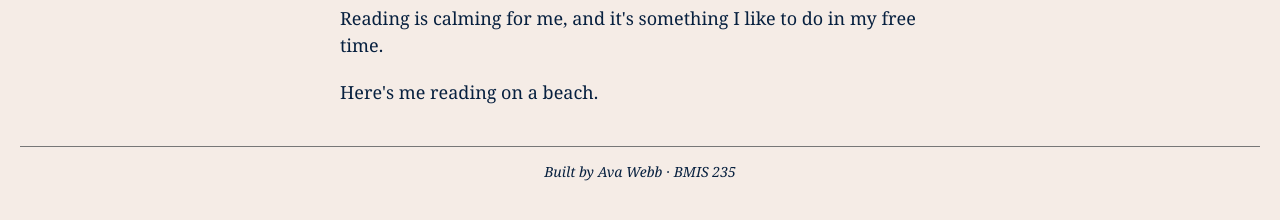
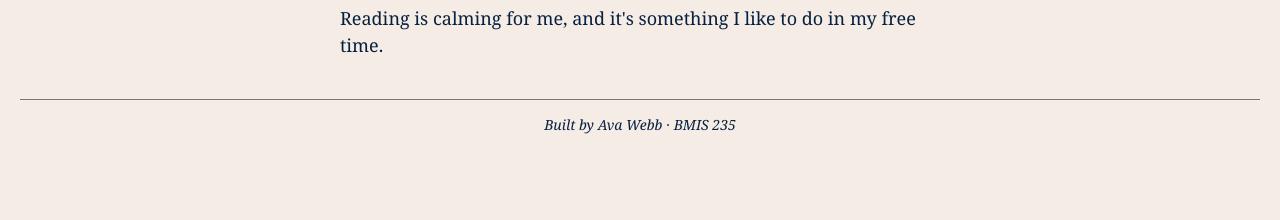
Before and after one commit to avawebb4/bmis235-html-3, a plain HTML site: page reading.html in a window 1280 px wide. Shown: the part 190-410 px from the top of the page. Drawn offline with Linux system fonts and the light colour scheme.

Commit message:
Remove placeholder text from reading page

```diff
--- a/reading.html
+++ b/reading.html
@@ -29,7 +29,6 @@
 
 <h1>Reading</h1>
 <p>Reading is calming for me, and it's something I like to do in my free time.</p>
-<p>Here's me reading on a beach.</p>
 
 <!-- Footer: fill in your name -->
 <footer>Built by Ava Webb &middot; BMIS 235</footer>
```
